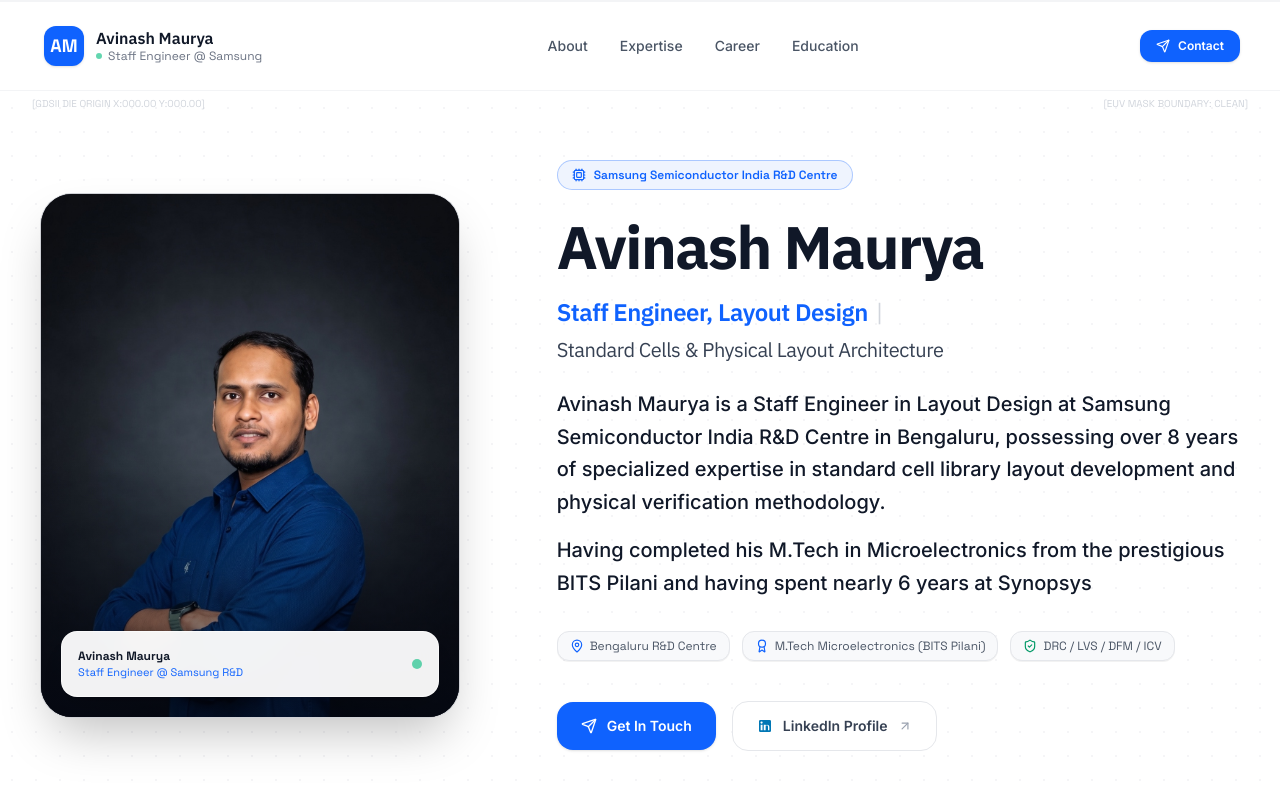
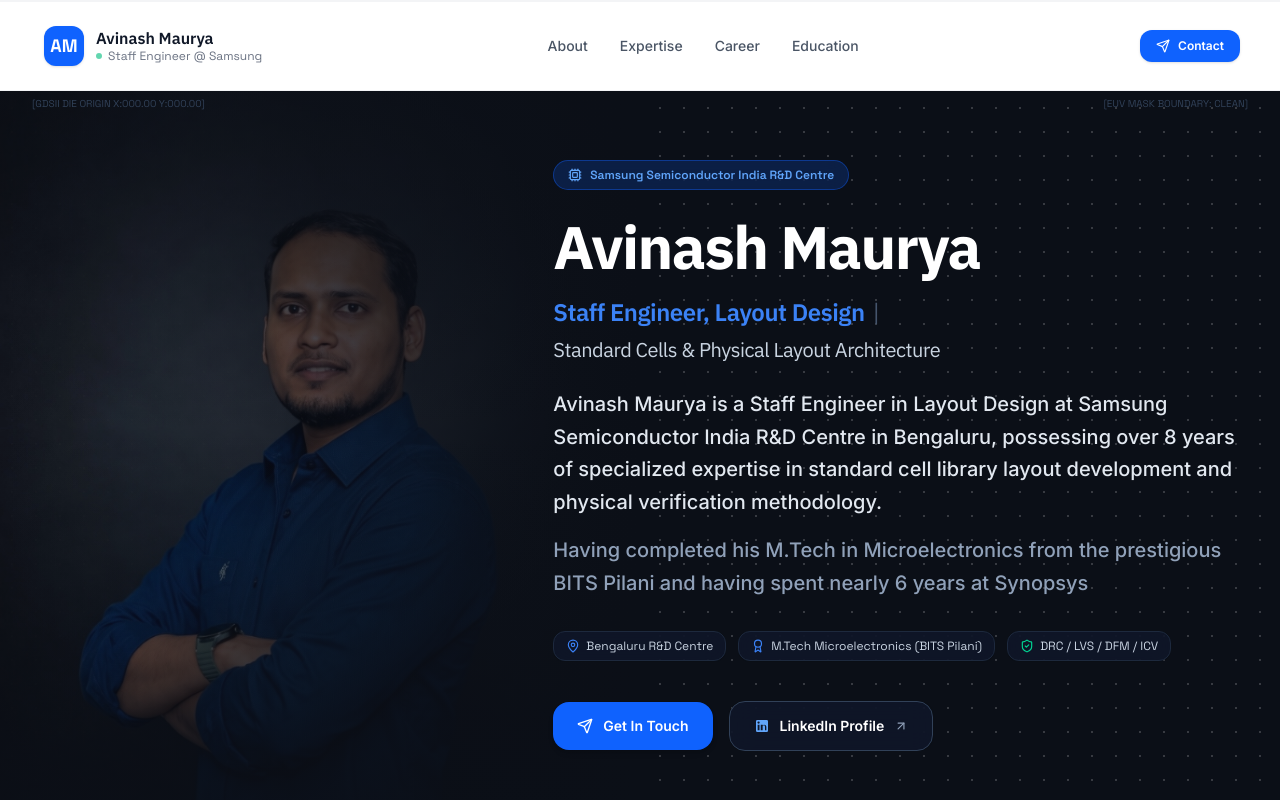
Before and after one commit to atendra11maurya/chia_and_wifi, a React (Vite) app: page / in a window 1280 px wide. Shown: the top 800 px of the page. Built offline with nearby package versions, Linux system fonts and the light colour scheme.

Commit message:
Implement full-height dark background Hero layout with seamless left portrait blend and overlaid right copy

```diff
--- a/src/components/Hero.tsx
+++ b/src/components/Hero.tsx
@@ -9,97 +9,83 @@
 
 export const Hero: React.FC<HeroProps> = ({ onOpenContact }) => {
   return (
-    <section id="hero" className="relative pt-32 pb-20 md:pt-40 md:pb-28 overflow-hidden bg-white">
-      {/* Background Microchip Substrate Grid Pattern */}
-      <div className="absolute inset-0 silicon-grid-pattern opacity-40 pointer-events-none" />
+    <section id="hero" className="relative pt-32 pb-20 md:pt-40 md:pb-28 overflow-hidden bg-[#0B0F17] text-white">
+      {/* Background Silicon Microchip Grid Pattern */}
+      <div className="absolute inset-0 silicon-grid-pattern opacity-20 pointer-events-none" />
 
-      {/* Decorative Microchip Corner IC Alignment Targets */}
-      <div className="absolute top-24 left-8 font-mono text-[10px] text-gray-300 pointer-events-none hidden md:block">
+      {/* Full-Height Unboxed Left Portrait Image (Mirrored & Seamlessly Blended) */}
+      <div className="absolute inset-y-0 left-0 w-full lg:w-1/2 pointer-events-none z-0 overflow-hidden">
+        <img
+          src="/avinash_maurya.jpg"
+          alt="Avinash Maurya"
+          className="w-full h-full object-cover object-top scale-x-[-1] opacity-85 lg:opacity-95"
+        />
+        {/* Soft Radial & Linear Gradients for Seamless Blending */}
+        <div className="absolute inset-0 bg-gradient-to-r from-transparent via-[#0B0F17]/70 to-[#0B0F17]" />
+        <div className="absolute inset-0 bg-gradient-to-t from-[#0B0F17] via-transparent to-[#0B0F17]/80" />
+      </div>
+
+      {/* Decorative Alignment Overlay Marks */}
+      <div className="absolute top-24 left-8 font-mono text-[10px] text-slate-700 pointer-events-none hidden md:block">
         [GDSII DIE ORIGIN X:000.00 Y:000.00]
       </div>
-      <div className="absolute top-24 right-8 font-mono text-[10px] text-gray-300 pointer-events-none hidden md:block">
+      <div className="absolute top-24 right-8 font-mono text-[10px] text-slate-700 pointer-events-none hidden md:block">
         [EUV MASK BOUNDARY: CLEAN]
       </div>
 
       <div className="max-w-[1280px] mx-auto px-6 md:px-10 relative z-10">
-        <div className="grid grid-cols-1 lg:grid-cols-12 gap-12 lg:gap-10 items-center">
+        <div className="grid grid-cols-1 lg:grid-cols-12 gap-8 items-center">
 
-          {/* Left Hero Image Column (5 cols) - Mirrored Facing Right */}
-          <motion.div
-            initial={{ opacity: 0, x: -24 }}
-            animate={{ opacity: 1, x: 0 }}
-            transition={{ duration: 0.6, ease: 'easeOut' }}
-            className="lg:col-span-5 flex justify-center lg:justify-start items-center relative order-2 lg:order-1"
-          >
-            <div className="relative w-full max-w-[380px] sm:max-w-[420px] aspect-[4/5] rounded-[32px] overflow-hidden border border-gray-200/90 shadow-2xl bg-[#090D16] group">
-              {/* Subtle Dark Gradient Overlay */}
-              <div className="absolute inset-0 bg-gradient-to-t from-gray-950/70 via-transparent to-transparent z-10 pointer-events-none" />
+          {/* Spacer for Left Image Alignment on Desktop */}
+          <div className="hidden lg:block lg:col-span-5 pointer-events-none h-full" />
 
-              {/* Portrait Image (Mirrored horizontally scale-x-[-1]) */}
-              <img
-                src="/avinash_maurya.jpg"
-                alt="Avinash Maurya - Staff Engineer"
-                className="w-full h-full object-cover object-top scale-x-[-1] transition-transform duration-500 ease-out"
-              />
-
-              {/* Floating Profile Badge Overlay */}
-              <div className="absolute bottom-5 left-5 right-5 z-20 bg-white/95 backdrop-blur-md border border-white/60 rounded-2xl p-4 shadow-xl flex items-center justify-between">
-                <div>
-                  <div className="text-xs font-mono font-bold text-gray-900">Avinash Maurya</div>
-                  <div className="text-[11px] font-mono text-[#0F62FE]">Staff Engineer @ Samsung R&D</div>
-                </div>
-                <div className="w-2.5 h-2.5 rounded-full bg-emerald-500 animate-pulse" title="Active R&D" />
-              </div>
-            </div>
-          </motion.div>
-
-          {/* Right Hero Copy Column (7 cols) */}
+          {/* Right Hero Copy Column (Overlaid cleanly) */}
           <motion.div
             initial={{ opacity: 0, x: 24 }}
             animate={{ opacity: 1, x: 0 }}
-            transition={{ duration: 0.6, ease: 'easeOut', delay: 0.1 }}
-            className="lg:col-span-7 flex flex-col items-start order-1 lg:order-2"
+            transition={{ duration: 0.6, ease: 'easeOut' }}
+            className="lg:col-span-7 flex flex-col items-start"
           >
             {/* Semiconductor R&D Badge */}
-            <div className="inline-flex items-center gap-2 px-3.5 py-1.5 rounded-full bg-[#EFF4FE] border border-[#0F62FE]/30 text-[#0F62FE] text-xs font-mono font-semibold mb-6">
-              <Cpu className="w-3.5 h-3.5 text-[#0F62FE]" />
+            <div className="inline-flex items-center gap-2 px-3.5 py-1.5 rounded-full bg-[#0F62FE]/20 border border-[#0F62FE]/40 text-[#60A5FA] text-xs font-mono font-semibold mb-6 backdrop-blur-md">
+              <Cpu className="w-3.5 h-3.5 text-[#60A5FA]" />
               <span>Samsung Semiconductor India R&D Centre</span>
             </div>
 
             {/* Large Name Headline */}
-            <h1 className="font-heading text-4xl sm:text-5xl lg:text-6xl font-bold tracking-tight text-gray-900 leading-[1.1] mb-4">
+            <h1 className="font-heading text-4xl sm:text-5xl lg:text-6xl font-bold tracking-tight text-white leading-[1.1] mb-4">
               {PERSONAL_INFO.name}
             </h1>
 
             {/* Professional Designation Subheading */}
-            <h2 className="font-heading text-xl sm:text-2xl font-semibold text-[#0F62FE] mb-6 flex flex-wrap items-center gap-2">
+            <h2 className="font-heading text-xl sm:text-2xl font-semibold text-[#3B82F6] mb-6 flex flex-wrap items-center gap-2">
               <span>{PERSONAL_INFO.title}</span>
-              <span className="text-gray-300 font-normal">|</span>
-              <span className="text-gray-700 font-normal text-lg sm:text-xl">Standard Cells & Physical Layout Architecture</span>
+              <span className="text-slate-600 font-normal">|</span>
+              <span className="text-slate-300 font-normal text-lg sm:text-xl">Standard Cells & Physical Layout Architecture</span>
             </h2>
 
             {/* Core Value Proposition Paragraph */}
-            <div className="text-gray-900 text-lg sm:text-xl font-medium leading-relaxed mb-8 max-w-3xl space-y-4">
+            <div className="text-slate-200 text-lg sm:text-xl font-medium leading-relaxed mb-8 max-w-3xl space-y-4">
               <p>
                 Avinash Maurya is a Staff Engineer in Layout Design at Samsung Semiconductor India R&D Centre in Bengaluru, possessing over 8 years of specialized expertise in standard cell library layout development and physical verification methodology.
               </p>
-              <p>
+              <p className="text-slate-400">
                 Having completed his M.Tech in Microelectronics from the prestigious BITS Pilani and having spent nearly 6 years at Synopsys
               </p>
             </div>
 
             {/* Key Quick Badge Tags */}
-            <div className="flex flex-wrap items-center gap-3 mb-10 text-xs font-mono text-gray-600">
-              <span className="inline-flex items-center gap-1.5 px-3 py-1.5 rounded-xl bg-[#F8F9FB] border border-gray-200 shadow-2xs">
-                <MapPin className="w-3.5 h-3.5 text-[#0F62FE]" />
+            <div className="flex flex-wrap items-center gap-3 mb-10 text-xs font-mono text-slate-300">
+              <span className="inline-flex items-center gap-1.5 px-3 py-1.5 rounded-xl bg-slate-900/80 border border-slate-800 backdrop-blur-md shadow-2xs">
+                <MapPin className="w-3.5 h-3.5 text-[#3B82F6]" />
                 Bengaluru R&D Centre
               </span>
-              <span className="inline-flex items-center gap-1.5 px-3 py-1.5 rounded-xl bg-[#F8F9FB] border border-gray-200 shadow-2xs">
-                <Award className="w-3.5 h-3.5 text-[#0F62FE]" />
+              <span className="inline-flex items-center gap-1.5 px-3 py-1.5 rounded-xl bg-slate-900/80 border border-slate-800 backdrop-blur-md shadow-2xs">
+                <Award className="w-3.5 h-3.5 text-[#3B82F6]" />
                 M.Tech Microelectronics (BITS Pilani)
               </span>
-              <span className="inline-flex items-center gap-1.5 px-3 py-1.5 rounded-xl bg-[#F8F9FB] border border-gray-200 shadow-2xs">
-                <ShieldCheck className="w-3.5 h-3.5 text-emerald-600" />
+              <span className="inline-flex items-center gap-1.5 px-3 py-1.5 rounded-xl bg-slate-900/80 border border-slate-800 backdrop-blur-md shadow-2xs">
+                <ShieldCheck className="w-3.5 h-3.5 text-emerald-400" />
                 DRC / LVS / DFM / ICV
               </span>
             </div>
@@ -108,7 +94,7 @@
             <div className="flex flex-wrap items-center gap-4 w-full sm:w-auto">
               <button
                 onClick={onOpenContact}
-                className="inline-flex items-center justify-center gap-2.5 px-6 py-3.5 text-sm font-semibold text-white bg-[#0F62FE] rounded-2xl hover:bg-[#0353E9] transition-all shadow-sm hover:shadow-md focus:outline-none focus:ring-2 focus:ring-[#0F62FE]/30 cursor-pointer"
+                className="inline-flex items-center justify-center gap-2.5 px-6 py-3.5 text-sm font-semibold text-white bg-[#0F62FE] rounded-2xl hover:bg-[#0353E9] transition-all shadow-md hover:shadow-lg focus:outline-none focus:ring-2 focus:ring-[#0F62FE]/40 cursor-pointer"
               >
                 <Send className="w-4 h-4" />
                 <span>Get In Touch</span>
@@ -118,13 +104,13 @@
                 href={PERSONAL_INFO.linkedin}
                 target="_blank"
                 rel="noopener noreferrer"
-                className="inline-flex items-center justify-center gap-2.5 px-6 py-3.5 text-sm font-semibold text-gray-700 bg-white border border-gray-200 rounded-2xl hover:bg-gray-50 hover:text-gray-900 transition-all focus:outline-none focus:ring-2 focus:ring-gray-200 cursor-pointer"
+                className="inline-flex items-center justify-center gap-2.5 px-6 py-3.5 text-sm font-semibold text-white bg-slate-900/80 border border-slate-700 rounded-2xl hover:bg-slate-800 hover:text-white transition-all focus:outline-none focus:ring-2 focus:ring-slate-700 cursor-pointer backdrop-blur-md"
               >
-                <svg className="w-4 h-4 fill-[#0077B5]" viewBox="0 0 24 24">
+                <svg className="w-4 h-4 fill-[#60A5FA]" viewBox="0 0 24 24">
                   <path d="M19 3a2 2 0 0 1 2 2v14a2 2 0 0 1-2 2H5a2 2 0 0 1-2-2V5a2 2 0 0 1 2-2h14m-.5 15.5v-5.3a3.26 3.26 0 0 0-3.26-3.26c-.85 0-1.84.52-2.28 1.3v-1.11h-2.79v8.37h2.79v-4.93c0-1.3.36-2.54 1.96-2.54 1.57 0 1.59 1.47 1.59 2.62v4.85h2.79M6.88 8.56a1.68 1.68 0 0 0 1.68-1.68c0-.93-.75-1.69-1.68-1.69a1.69 1.69 0 0 0-1.69 1.69c0 .93.76 1.68 1.69 1.68m1.39 9.94v-8.37H5.5v8.37h2.77z" />
                 </svg>
                 <span>LinkedIn Profile</span>
-                <ArrowUpRight className="w-3.5 h-3.5 text-gray-400" />
+                <ArrowUpRight className="w-3.5 h-3.5 text-slate-400" />
               </a>
             </div>
           </motion.div>
```
